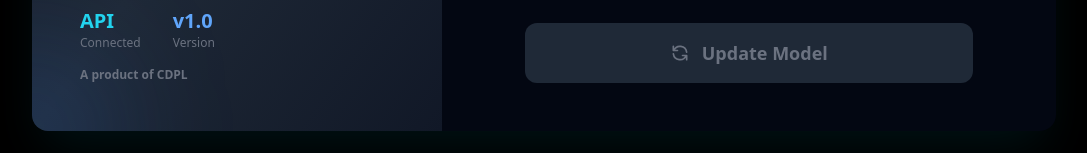
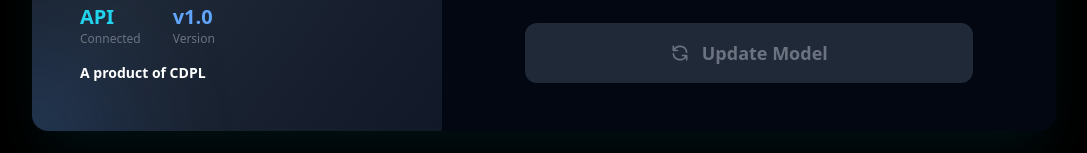
Before and after one commit to suhithajaiyanth-art/solidworkscontroller_jai, a React (Vite) app: page / in a window 1280 px wide. Shown: the part 550-703 px from the top of the page, without its empty margins (96-1183 px from the left). Built offline with nearby package versions, Linux system fonts and the light colour scheme.

Commit message:
Make CDPL text larger and white

```diff
--- a/src/components/ControlPanel.tsx
+++ b/src/components/ControlPanel.tsx
@@ -151,7 +151,7 @@ export const ControlPanel = () => {
                                 <div className="text-xs text-gray-500">Version</div>
                             </div>
                         </div>
-                        <div className="mt-4 text-xs text-gray-500 font-bold">
+                        <div className="mt-4 text-sm text-white font-bold">
                             A product of CDPL
                         </div>
                     </div>
```
